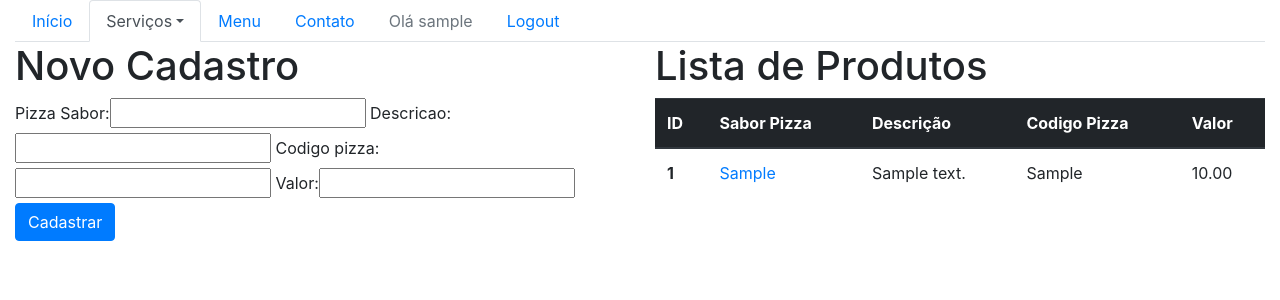
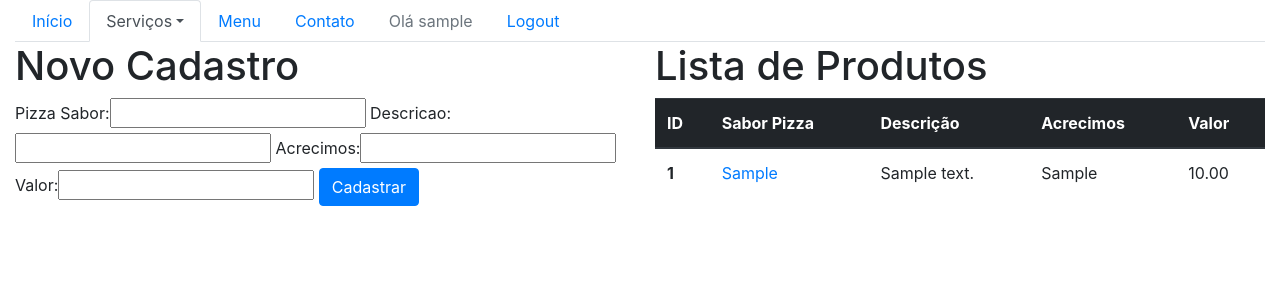
Before and after one commit to gustavoPerucci/projetoPizzaria, a Django app: page /sistema/produtos in a window 1280 px wide. Shown: the top 300 px of the page. Run offline with Django 3.2, Linux system fonts and the light colour scheme; a user stored in the database is signed in; tables that the repository leaves empty hold one stand-in row (values such as "Sample post"); some libraries are stand-ins or nearby versions.

Commit message:
atualizacao classe produtos

```diff
--- a/core/models.py
+++ b/core/models.py
@@ -34,7 +34,7 @@ class Fornecedor(models.Model):
 class Produto(models.Model):
     pizza_Sabor = models.CharField(max_length=100)
     descricao = models.CharField(max_length=200)
-    codigo_pizza = models.CharField(max_length=100)
+    acrecimos = models.CharField(max_length=100)
     valor = models.DecimalField(max_digits=5, decimal_places=2)
 
 
--- a/core/templates/core/lista_produtos.html
+++ b/core/templates/core/lista_produtos.html
@@ -16,6 +16,9 @@
             <a class="dropdown-item" href="{% url 'core_lista_compras' %}">Compras</a>
             <a class="dropdown-item" href="{% url 'core_lista_vendas' %}">Vendas</a>
             <a class="dropdown-item" href="{% url 'core_lista_pedidos' %}">Pedidos</a>
+            <div class="dropdown-divider"></div>
+            <a class="dropdown-item" href="#">Separated link</a>
+          </div>
         </li>
         <li class="nav-item">
           <a class="nav-link" href="#">Menu</a>
@@ -59,7 +62,7 @@
                 <th scope="col">ID</th>
                 <th scope="col">Sabor Pizza</th>
                 <th scope="col">Descrição</th>
-                <th scope="col">Codigo Pizza</th>
+                <th scope="col">Acrecimos</th>
                 <th scope="col">Valor</th>
                 </tr>
             </thead>
@@ -69,7 +72,7 @@
                 <th scope="row">{{ produto.id }}</th>
                 <td><a href="{% url 'core_produto_update' produto.id %}">{{ produto.pizza_Sabor }}</a></td>
                 <td>{{ produto.descricao }}</td>
-                <td>{{ produto.codigo_pizza }}</td>
+                <td>{{ produto.acrecimos }}</td>
                 <td>{{ produto.valor }}</td>
                 </tr>
                 {% endfor %}
```
